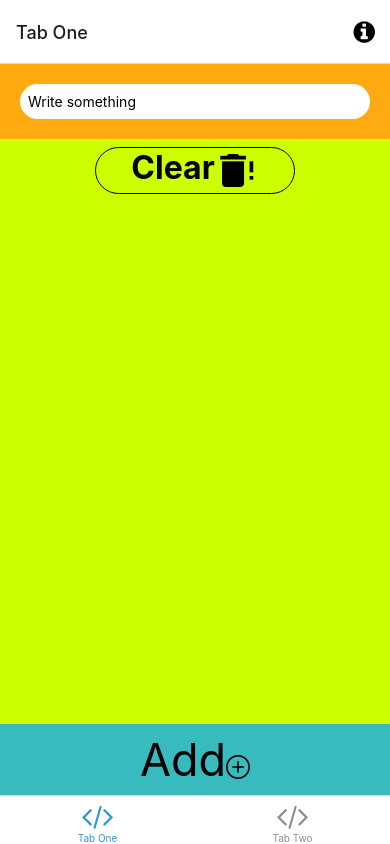
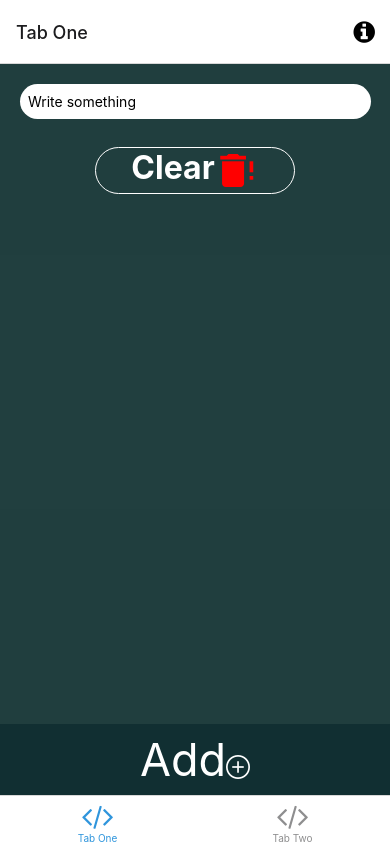
Before and after one commit to mob-dev-org/TO_DO_List, a React Native app: screen /TabOne in a window 390 px wide. Built offline with nearby package versions, Linux system fonts and the light colour scheme; what expo-linking would draw is missing.

Commit message:
feat(save button): after edit save button

```diff
--- a/src/components/EditScreenInfo.tsx
+++ b/src/components/EditScreenInfo.tsx
@@ -1,13 +1,4 @@
-import * as WebBrowser from 'expo-web-browser';
-import {
-    StyleSheet,
-    TouchableOpacity,
-    TextInput,
-    Button,
-    Pressable,
-    GestureResponderEvent,
-    TextStyle,
-} from 'react-native';
+import { StyleSheet, TextInput, Pressable } from 'react-native';
 import BouncyCheckbox from 'react-native-bouncy-checkbox';
 import { useState } from 'react';
 import { Text, View } from './Themed';
@@ -26,8 +17,9 @@ export default function EditScreenInfo() {
     const [checked, setChecked] = useState<boolean>(false);
     const [disable, setDisable] = useState<boolean>(false);
     const [tasks, setTasks] = useState<ToDo[]>([]);
+    const [disableAdd, setdisableAdd] = useState<boolean>(true);
 
-    const edit = (index: number, editing: boolean,disableing:boolean) => {
+    const edit = (index: number, editing: boolean) => {
         if (text === '') {
             setText(tasks[index].text);
         } else {
@@ -35,36 +27,68 @@ export default function EditScreenInfo() {
             setText('');
         }
 
-        const newArrayWithEditingChanged = tasks.map((toDoItem, indexFromItem, ) => {
-            if (indexFromItem === index && editing===false ) {
-                return {
+        // const newArrayWithEditingChanged: ToDo[] = tasks.map((toDoItem, indexFromItem) => {
+        //     if (indexFromItem === index && editing === false) {
+        //         return {
+        //             ...toDoItem,
+        //             // text : text
+        //             // text: toDoItem.text,
+        //             // completed: toDoItem.completed,
+        //             // editing: toDoItem.editing,
+        //             // index: toDoItem.index,
+        //             // disableing: toDoItem.disableing,
+
+        //             // text: text,
+        //             text,
+        //         };
+        //     } else {
+        //         return { ...toDoItem };
+        //     }
+        // });
+        // console.log('novi niz', newArrayWithEditingChanged);
+
+        const newArrayWithEditingChanged = tasks.map((toDoItem, indexFromItem) =>
+            indexFromItem === index && editing === false
+                ? {
                       ...toDoItem,
                       // text: text + 'editovani',
                       // disableing:!editing,
-
                       [tasks[index].text]: text,
                       editing: !editing,
-                };
-                 console.log(toDoItem.editing);
-            } else {
-                return {
+                  }
+                : {
                       ...toDoItem,
                       disableing: !editing,
-                     editing:!editing,
-
-                };
-            }
-        });
+                      editing: !editing,
+                  },
+        );
         // const newArrayWithEditingChanged2 = tasks.map((toDoItem, indexFromItem) =>
         //     index === indexFromItem ? { ...toDoItem, editing: true } : toDoItem,
         // ); - kraci ispravan nacin
-        console.log('arrayOfTextsFromTasks', newArrayWithEditingChanged);
         setEdit(!edited);
         setDisable(!disable);
         setTasks(newArrayWithEditingChanged);
+        setdisableAdd(!disableAdd);
     };
 
     const clear = () => setTasks([]);
+    const save = () => {
+        // const newArrayWithEditingChanged: ToDo[] = tasks.map((toDoItem) =>
+        //     toDoItem.editing === true ? { ...toDoItem, text: text } : toDoItem,
+        // );
+        const newArrayWithEditingChanged: ToDo[] = tasks.map((toDoItem) => {
+            if (toDoItem.editing === true) {
+                return {
+                    ...toDoItem,
+                    text: text,
+                };
+            } else {
+                return toDoItem;
+            }
+        });
+        setTasks(newArrayWithEditingChanged);
+        console.log('bajro', tasks);
+    };
 
     const removeTask = (index: number) => {
         let newListOfTasks: ToDo[] = [...tasks];
@@ -114,7 +138,7 @@ export default function EditScreenInfo() {
                 />
             </View>
 
-            <View style={styles.body}>
+            <View style={styles.body} darkColor="rgba(255,255,255,0.1)">
                 {tasks.map((toDoItem, index: number) => {
                     return (
                         <View style={styles.taskPerent}>
@@ -138,18 +162,16 @@ export default function EditScreenInfo() {
                                 {toDoItem.text}
                             </Text>
 
+                            {!toDoItem.disableing ? (
                                 <Pressable
                                     style={styles.itemButton}
-                                onPress={() => edit(index, toDoItem.editing,disable )}
+                                    onPress={() => edit(index, toDoItem.editing)}
                                     key={index}>
-                                {!toDoItem.disableing ? (
-                                    <Entypo name={!toDoItem.editing ? 'edit' : 'save'} size={24} color="red" />
-                                ) : (
-                                    ''
-                                )}
+                                    <Entypo name={!toDoItem.editing ? 'edit' : 'save'} size={20} color="red" />
                                 </Pressable>
+                            ) : null}
                             <Pressable style={styles.itemButton} onPress={() => removeTask(index)}>
-                                <MaterialCommunityIcons name="close-box-multiple" size={24} color="red" />
+                                <MaterialCommunityIcons name="close-box-multiple" size={20} color="red" />
                             </Pressable>
                         </View>
                     );
@@ -162,16 +184,25 @@ export default function EditScreenInfo() {
                     onPress={clear} // syntactic sugar
                 >
                     <Text style={styles.ClearText}>Clear</Text>
-                    <MaterialCommunityIcons name="delete-alert" size={44} color="black" />
+                    <MaterialCommunityIcons name="delete-alert" size={44} color="red" />
                 </Pressable>
             </View>
             <View style={styles.footer}>
+                {disableAdd ? (
                     <Pressable style={styles.submitButton} onPress={() => submit(1)}>
                         <Text style={styles.button}>
                             Add
-                        <AntDesign name="pluscircleo" size={24} color="black" />
+                            <AntDesign name="pluscircleo" size={24} color="#fff" />
                         </Text>
                     </Pressable>
+                ) : (
+                    <Pressable style={styles.submitButton} onPress={save}>
+                        <Text style={styles.button}>
+                            Save
+                            <AntDesign name="pluscircleo" size={24} color="#fff" />
+                        </Text>
+                    </Pressable>
+                )}
             </View>
         </View>
     );
@@ -183,23 +214,23 @@ const styles = StyleSheet.create({
     },
 
     itemButton: {
-        borderWidth: 1,
         alignItems: 'center',
         justifyContent: 'center',
-        paddingHorizontal: 16,
-        marginLeft: 8,
+        paddingHorizontal: 4,
+        marginRight: 5,
     },
 
     button: {
         fontSize: 45,
-        backgroundColor: '#37bbbe',
+        color: '#fff',
+        backgroundColor: '#103030ee',
         width: '100%',
         padding: 8,
         textAlign: 'center',
         alignItems: 'center',
     },
     textInput: {
-        width: 350,
+        width: '90%',
         height: 35,
         borderRadius: 20,
         backgroundColor: 'white',
@@ -209,12 +240,15 @@ const styles = StyleSheet.create({
     },
     taskPerent: {
         margin: 8,
+        borderRadius: 10,
         flexDirection: 'row',
+        backgroundColor: 'black',
     },
     text: {
         fontSize: 40,
-        backgroundColor: 'blue',
-        color: '#000',
+        backgroundColor: '#fff',
+        borderRadius: 20,
+        color: '#fff',
         textAlign: 'right',
         margin: 20,
         padding: 10,
@@ -222,40 +256,34 @@ const styles = StyleSheet.create({
     text2: {
         fontSize: 25,
         textAlign: 'left',
+        borderRadius: 20,
         flex: 1,
         padding: 10,
+        color: '#fff',
     },
-    // tasksText: {
-    //     fontSize: 25,
-    //     textAlign: 'left',
-    //     flex: 1,
-    //     padding: 10,
-    //     textDecorationLine:checked?"line-through":""
-    // },
     header: {
-        backgroundColor: '#fa1',
+        backgroundColor: '#103030ee',
         // alignItems: 'center',
     },
     page: {
         flex: 1,
-        backgroundColor: 'blue',
     },
     checkBox: {
         margin: 5,
     },
     clear: {
         width: 200,
-        color: 'red',
+        color: 'white',
         borderRadius: 32,
         flexDirection: 'row',
         borderWidth: 1,
-        borderColor: 'black',
+        borderColor: 'white',
         justifyContent: 'center',
         marginTop: 8,
     },
     body: {
         flex: 25,
-        backgroundColor: '#cf0',
+        backgroundColor: '#103030ee',
         alignItems: 'center',
     },
     footer: {
@@ -264,5 +292,6 @@ const styles = StyleSheet.create({
     ClearText: {
         fontSize: 32,
         fontWeight: 'bold',
+        color: '#fff',
     },
 });
```
Also changed, not shown: 1 other file (tests, documents, lock files or other folders). Lines whose indentation alone changed are shown as unchanged.
